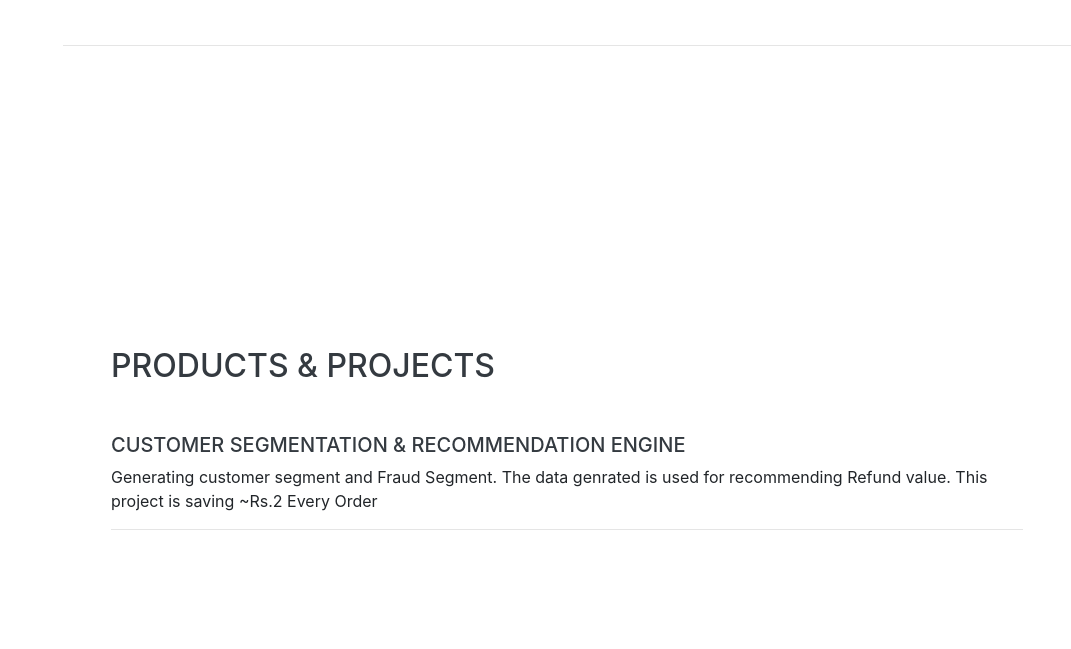
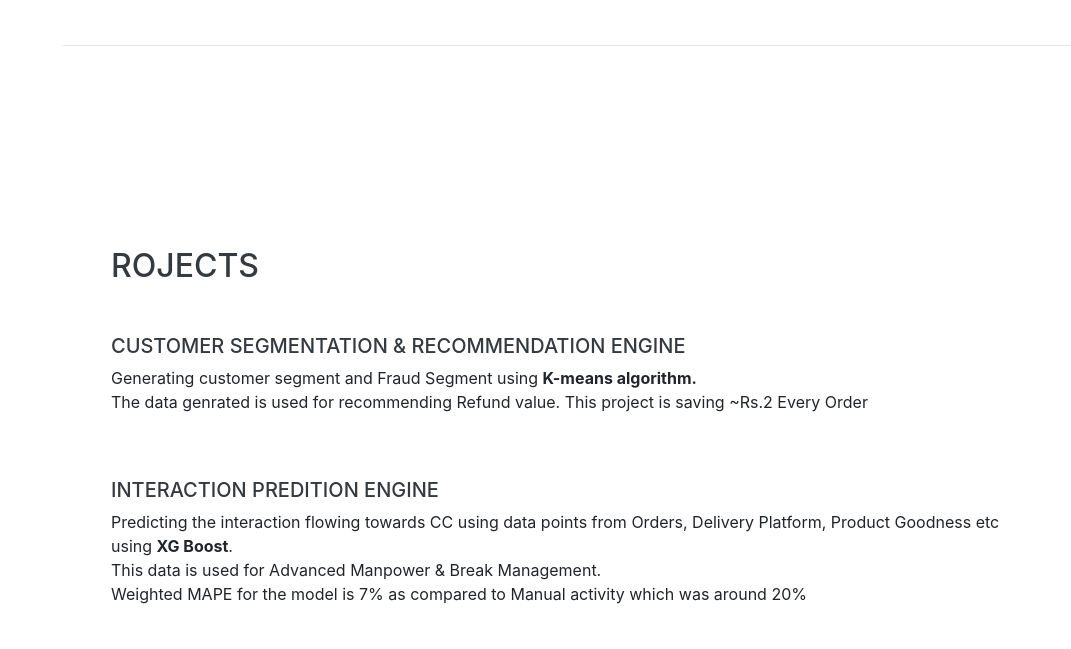
Before and after one commit to Sourav-Verma/sourav-verma.github.io, a website with bundled scripts: page index.html in a window 1280 px wide. Shown: the part 3428-4077 px from the top of the page, without its empty margins (209-1280 px from the left). Built offline with nearby package versions, Linux system fonts and the light colour scheme; a web font is replaced by a local one.

Commit message:
Update index.html
Adding Projects

```diff
--- a/index.html
+++ b/index.html
@@ -218,10 +218,17 @@
 
     <section class="resume-section p-3 p-lg-5 d-flex align-items-center" id="prodj">
         <div class="w-100">
-            <h2 class="mb-5">Products & Projects</h2>
+            <h2 class="mb-5">rojects</h2>
             <h5>Customer Segmentation & Recommendation Engine</h5>
-            <p>Generating customer segment and Fraud Segment. The data genrated is used for recommending Refund value. This project is saving ~Rs.2 Every Order</p>
-            <hr>
+              <p>Generating customer segment and Fraud Segment using <b>K-means algorithm.</b><br>
+              The data genrated is used for recommending Refund value.
+              This project is saving ~Rs.2 Every Order</p>
+            <br><br>
+            <h5>Interaction Predition Engine</h5>
+            <p>Predicting the interaction flowing towards CC using data points from Orders, Delivery Platform, Product Goodness etc using <b>XG Boost</b>.<br>
+                This data is used for Advanced Manpower & Break Management.<br>
+                Weighted MAPE for the model is 7% as compared to Manual activity which was around 20%</p>
+            <br>
       </div>
     </section>
 
```
